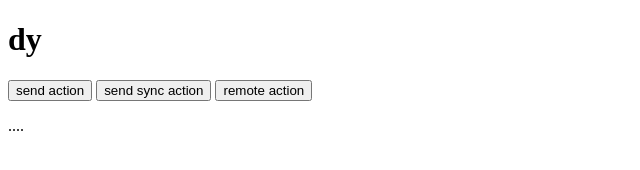
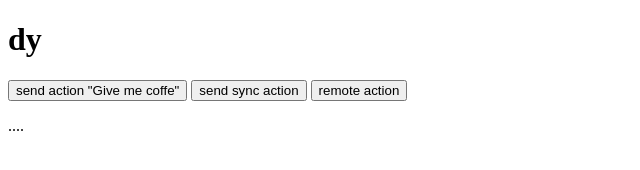
Before and after one commit to BillionaireDY/electron-ipc, an Electron app: page index.html in a window 1280 px wide. Shown: the whole page, without its empty margins (0-640 px from the left). Drawn offline with Linux system fonts and the light colour scheme; no server answers.

Commit message:
create project

```diff
--- a/index.html
+++ b/index.html
@@ -8,7 +8,7 @@
 </head>
 <body>
     <h1>dy</h1>
-    <button id="btn_send">send action</button>
+    <button id="btn_send">send action "Give me coffe"</button>
     <button id="btn_send_sync">send sync action</button>
     <button id="btn_remote">remote action</button>
     <p id="response">
@@ -30,7 +30,6 @@
         ipcRenderer.on('donut', (event, payload) => {
             console.log(payload);
         });
-
 
         const btnSendSync = document.getElementById('btn_send_sync');
         btnSendSync.addEventListener('click', () => {
--- a/index.js
+++ b/index.js
@@ -33,7 +33,8 @@ app.on('ready', () => {
     });
 
     ipcMain.on('food', (event, payload) => {
-        shell.openExternal('https://naver.com');
+        // shell.openExternal('https://naver.com');
+        // sync action
         shell.beep();
         event.returnValue = 'give me some food';
     });
@@ -47,7 +48,7 @@ app.on('ready', () => {
  * or
  *
  * 빌더로 생성시 icon
- * npm install electron-builder
+ * npm install electron-builder -D
  * electron-builder 는 default 값으로 /build 의 리소스를 확인.
  * Mac 에서는 apple developer에서 등록하고 돈내고..하는 과정이필요하다.
  *
--- a/package.json
+++ b/package.json
@@ -3,10 +3,9 @@
   "version": "1.0.0",
   "description": "",
   "main": "index.js",
-  "dependencies": {
-    "electron": "^1.7.6"
-  },
+  "dependencies": {},
   "devDependencies": {
+    "electron": "^1.7.6",
     "electron-builder": "^19.29.2",
     "electron-packager": "^9.1.0"
   },
```
Also changed, not shown: README.md (added), 2 other files.
